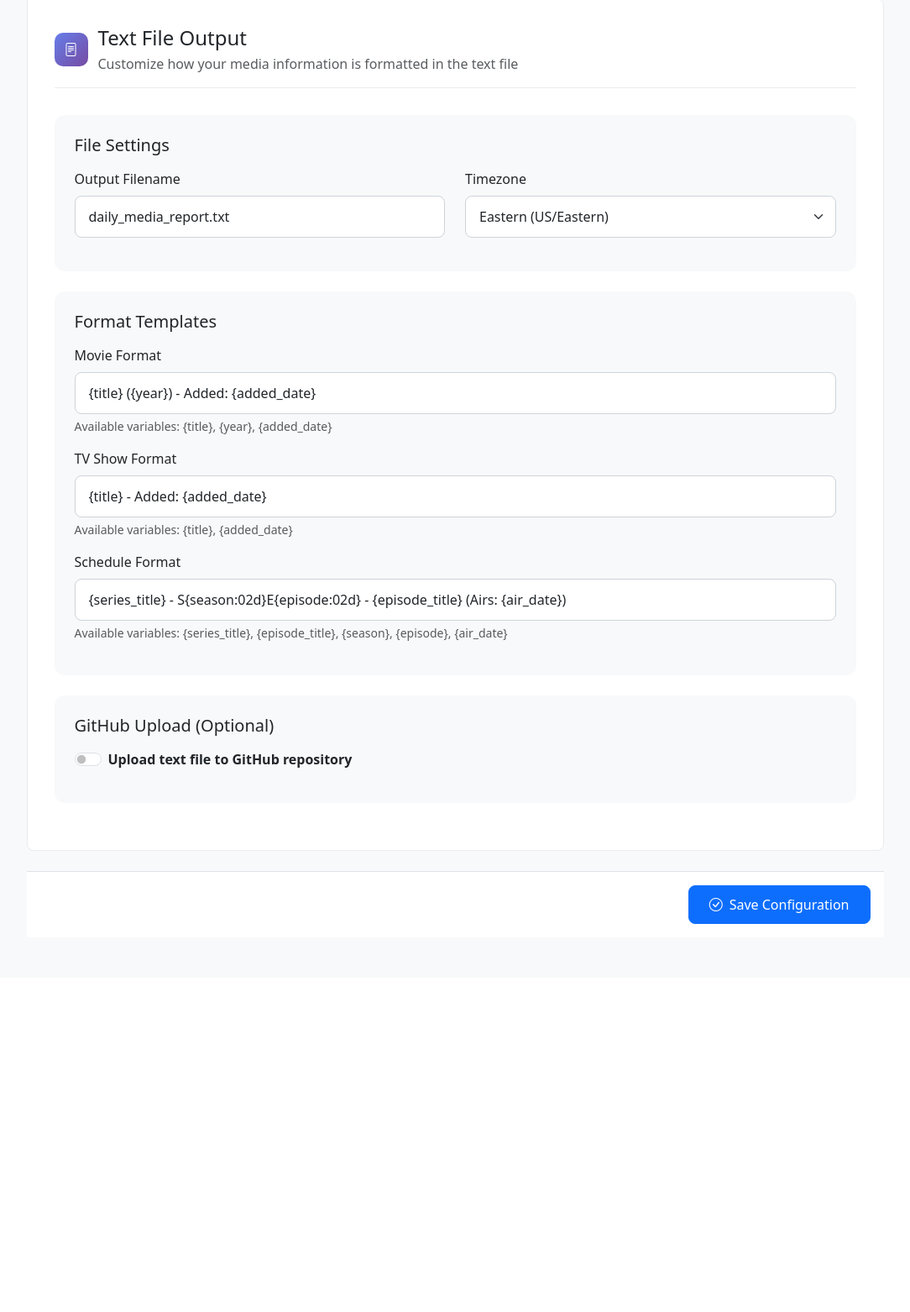
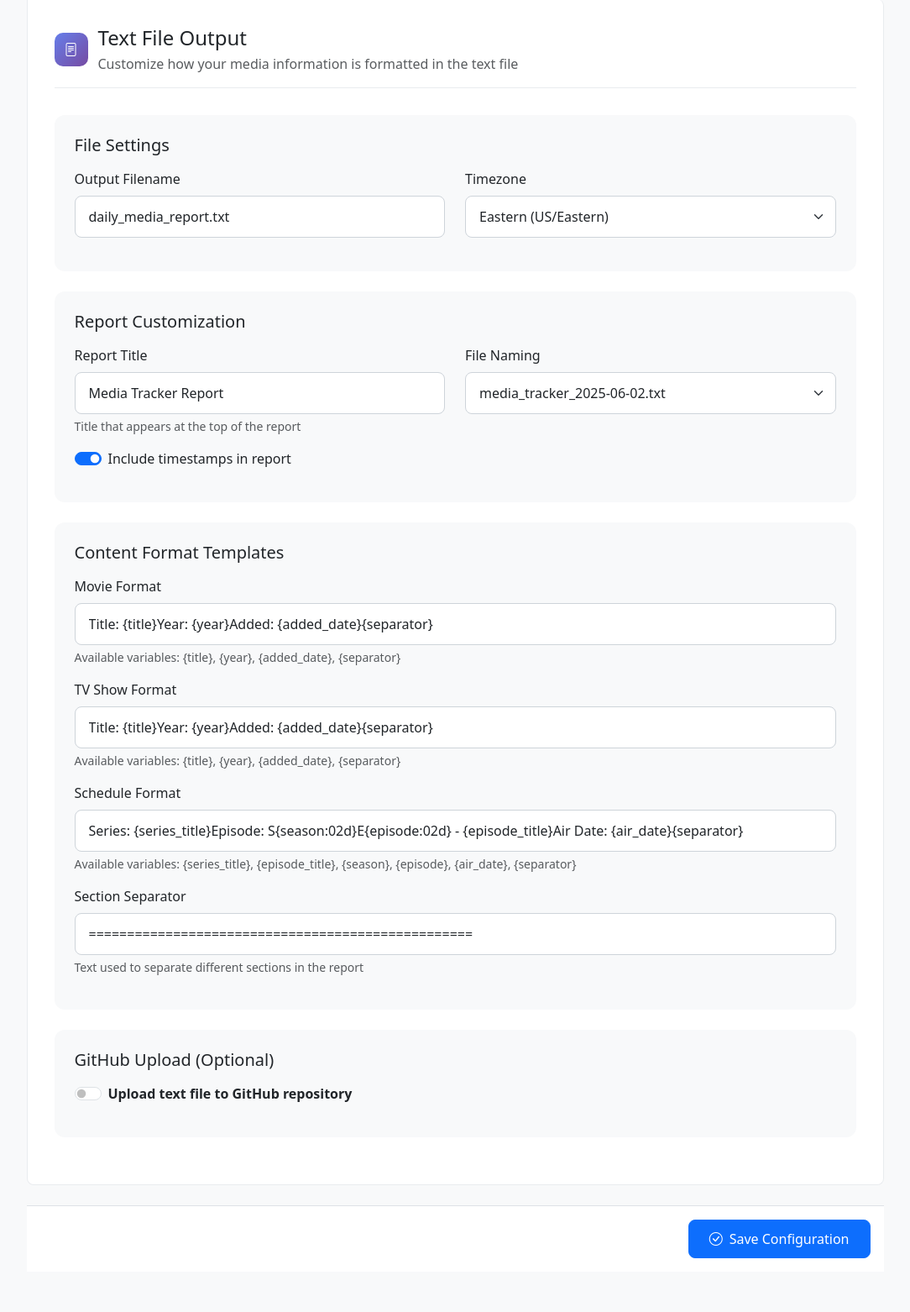
Before and after one commit to davidsnyder-nc/mediainfo, a Flask app: page / in a window 1280 px wide, after a click on "Text File". Shown: the part 156-1718 px from the top of the page at 84% size, without its empty margins (98-1182 px from the left). Before the commit the page ends 1256 px from the top, so only its background shows below. Run offline with Flask 3, Linux system fonts and the light colour scheme.

Commit message:
Restore ability to customize the content and file output of generated reports
Reintroduces custom formatting options, including report titles, file naming conventions, and content templates in `templates/index.html`.

Replit-Commit-Author: Agent
Replit-Commit-Session-Id: a348d8b3-a9dd-4b7c-b489-dd80a70c8123
Replit-Commit-Screenshot-Url: https://storage.googleapis.com/screenshot-production-us-central1/bc33b432-78bb-40e6-885f-f1ce9680f1b4/908a6067-08bd-4b67-a3e0-b2a2952abdc2.jpg

```diff
--- a/templates/index.html
+++ b/templates/index.html
@@ -303,26 +303,70 @@
                         </div>
 
                         <div class="config-group">
-                            <h5 class="mb-3">Format Templates</h5>
+                            <h5 class="mb-3">Report Customization</h5>
+                            <div class="row">
+                                <div class="col-md-6 mb-3">
+                                    <label for="report_title" class="form-label">Report Title</label>
+                                    <input type="text" class="form-control" id="report_title" name="report_title"
+                                           value="{{ config.report_title or 'Media Tracker Report' }}" form="configForm">
+                                    <div class="form-text">Title that appears at the top of the report</div>
+                                </div>
+                                <div class="col-md-6 mb-3">
+                                    <label for="file_naming" class="form-label">File Naming</label>
+                                    <select class="form-select" id="file_naming" name="file_naming" form="configForm">
+                                        <option value="date_suffix" {{ 'selected' if config.file_naming == 'date_suffix' else '' }}>media_tracker_2025-06-02.txt</option>
+                                        <option value="date_prefix" {{ 'selected' if config.file_naming == 'date_prefix' else '' }}>2025-06-02_media_tracker.txt</option>
+                                        <option value="custom" {{ 'selected' if config.file_naming == 'custom' else '' }}>Custom filename</option>
+                                    </select>
+                                </div>
+                            </div>
+
+                            <div id="customFilename" style="{{ 'display: none;' if config.file_naming != 'custom' else '' }}">
+                                <div class="mb-3">
+                                    <label for="single_output_file" class="form-label">Custom Filename</label>
+                                    <input type="text" class="form-control" id="single_output_file" name="single_output_file"
+                                           value="{{ config.single_output_file or 'media_tracker.txt' }}" form="configForm">
+                                    <div class="form-text">Custom filename for the output file</div>
+                                </div>
+                            </div>
+
+                            <div class="form-check form-switch mb-3">
+                                <input class="form-check-input" type="checkbox" id="include_timestamps" name="include_timestamps"
+                                       {{ 'checked' if config.include_timestamps != False else '' }} form="configForm">
+                                <label class="form-check-label" for="include_timestamps">
+                                    Include timestamps in report
+                                </label>
+                            </div>
+                        </div>
+
+                        <div class="config-group">
+                            <h5 class="mb-3">Content Format Templates</h5>
                             <div class="mb-3">
                                 <label for="movie_format" class="form-label">Movie Format</label>
                                 <input type="text" class="form-control" id="movie_format" name="movie_format"
-                                       value="{{ config.movie_format or '{title} ({year}) - Added: {added_date}' }}" form="configForm">
-                                <div class="form-text">Available variables: {title}, {year}, {added_date}</div>
+                                       value="{{ config.movie_format or 'Title: {title}\nYear: {year}\nAdded: {added_date}\n{separator}' }}" form="configForm">
+                                <div class="form-text">Available variables: {title}, {year}, {added_date}, {separator}</div>
                             </div>
 
                             <div class="mb-3">
                                 <label for="tv_format" class="form-label">TV Show Format</label>
                                 <input type="text" class="form-control" id="tv_format" name="tv_format"
-                                       value="{{ config.tv_format or '{title} - Added: {added_date}' }}" form="configForm">
-                                <div class="form-text">Available variables: {title}, {added_date}</div>
+                                       value="{{ config.tv_format or 'Title: {title}\nYear: {year}\nAdded: {added_date}\n{separator}' }}" form="configForm">
+                                <div class="form-text">Available variables: {title}, {year}, {added_date}, {separator}</div>
                             </div>
 
                             <div class="mb-3">
                                 <label for="schedule_format" class="form-label">Schedule Format</label>
                                 <input type="text" class="form-control" id="schedule_format" name="schedule_format"
-                                       value="{{ config.schedule_format or '{series_title} - S{season:02d}E{episode:02d} - {episode_title} (Airs: {air_date})' }}" form="configForm">
-                                <div class="form-text">Available variables: {series_title}, {episode_title}, {season}, {episode}, {air_date}</div>
+                                       value="{{ config.schedule_format or 'Series: {series_title}\nEpisode: S{season:02d}E{episode:02d} - {episode_title}\nAir Date: {air_date}\n{separator}' }}" form="configForm">
+                                <div class="form-text">Available variables: {series_title}, {episode_title}, {season}, {episode}, {air_date}, {separator}</div>
+                            </div>
+
+                            <div class="mb-3">
+                                <label for="section_separator" class="form-label">Section Separator</label>
+                                <input type="text" class="form-control" id="section_separator" name="section_separator"
+                                       value="{{ config.section_separator or '=' * 50 }}" form="configForm">
+                                <div class="form-text">Text used to separate different sections in the report</div>
                             </div>
                         </div>
 
@@ -674,6 +718,10 @@
                 document.getElementById('githubSettings').style.display = this.checked ? 'block' : 'none';
             });
 
+            document.getElementById('file_naming').addEventListener('change', function() {
+                document.getElementById('customFilename').style.display = this.value === 'custom' ? 'block' : 'none';
+            });
+
             document.getElementById('configForm').addEventListener('submit', function(e) {
                 const btn = this.querySelector('button[type="submit"]');
                 btn.disabled = true;
```
